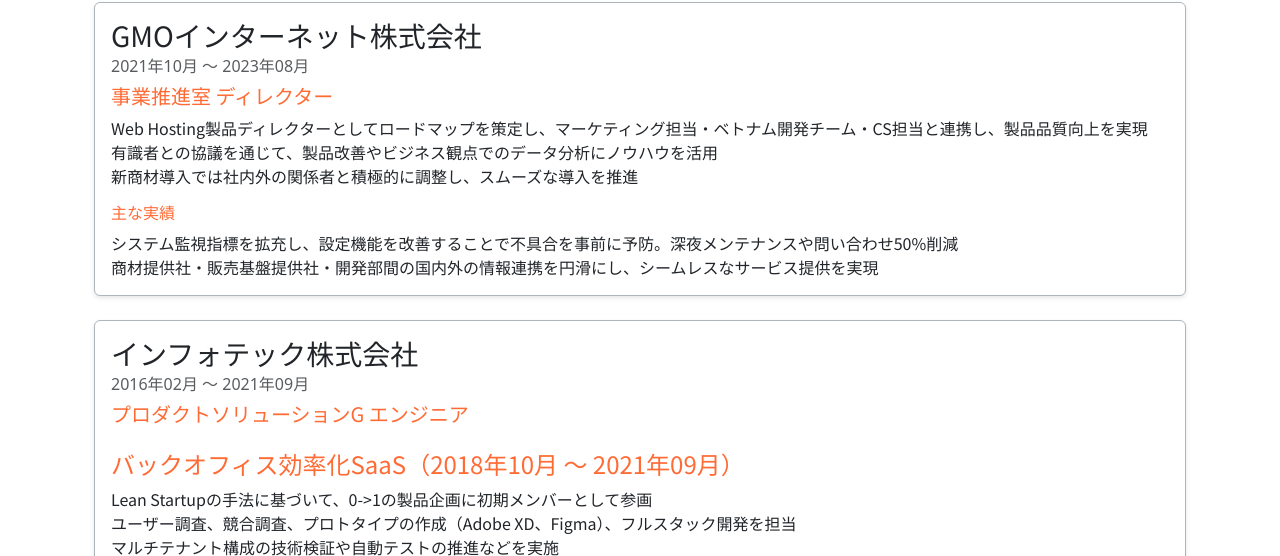
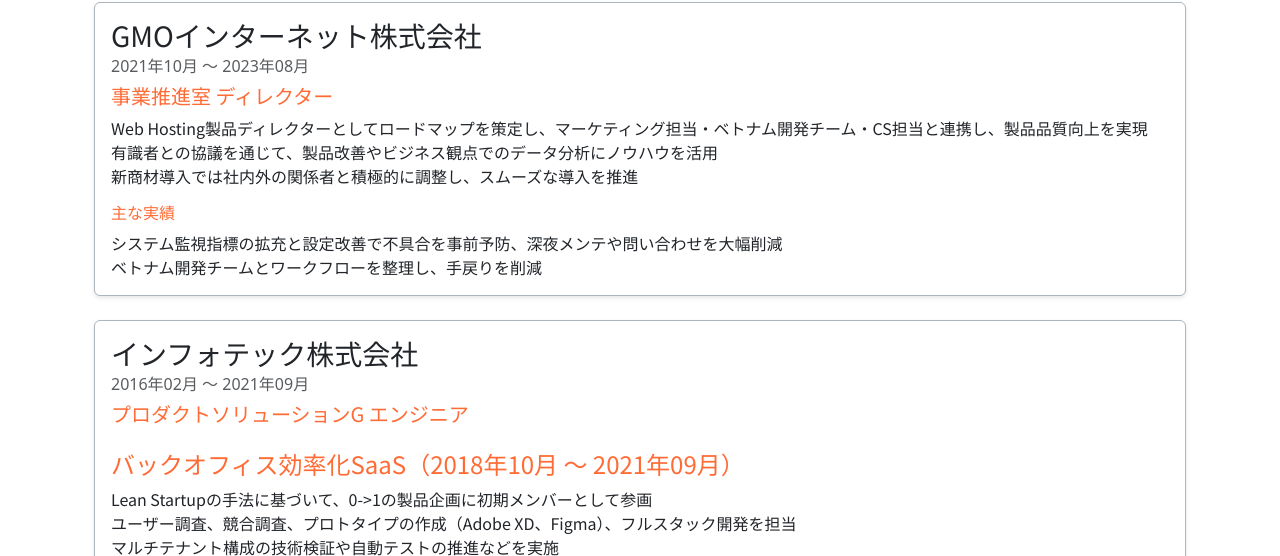
Before and after one commit to matujuri/online-resume, a plain HTML site: page resume.html in a window 1280 px wide. Shown: the part 544-1100 px from the top of the page. Drawn offline with nearby package versions, Linux system fonts and the light colour scheme; a web font is replaced by a local one.

Commit message:
主な実績の表現を改善し、システム監視指標の拡充と設定改善による効果を明確化しました。また、ベトナム開発チームとのワークフロー整理による手戻り削減を追記しました。

```diff
--- a/resume.html
+++ b/resume.html
@@ -65,8 +65,8 @@
             </p>
             <h6 class="text-success">主な実績</h6>
             <p class="card-text wf-notosansjp">
-                システム監視指標を拡充し、設定機能を改善することで不具合を事前に予防。深夜メンテナンスや問い合わせ50%削減<br>
-                商材提供社・販売基盤提供社・開発部間の国内外の情報連携を円滑にし、シームレスなサービス提供を実現
+                システム監視指標の拡充と設定改善で不具合を事前予防、深夜メンテや問い合わせを大幅削減<br>
+                ベトナム開発チームとワークフローを整理し、手戻りを削減
               </p>
             </ul>
           </div>
```
